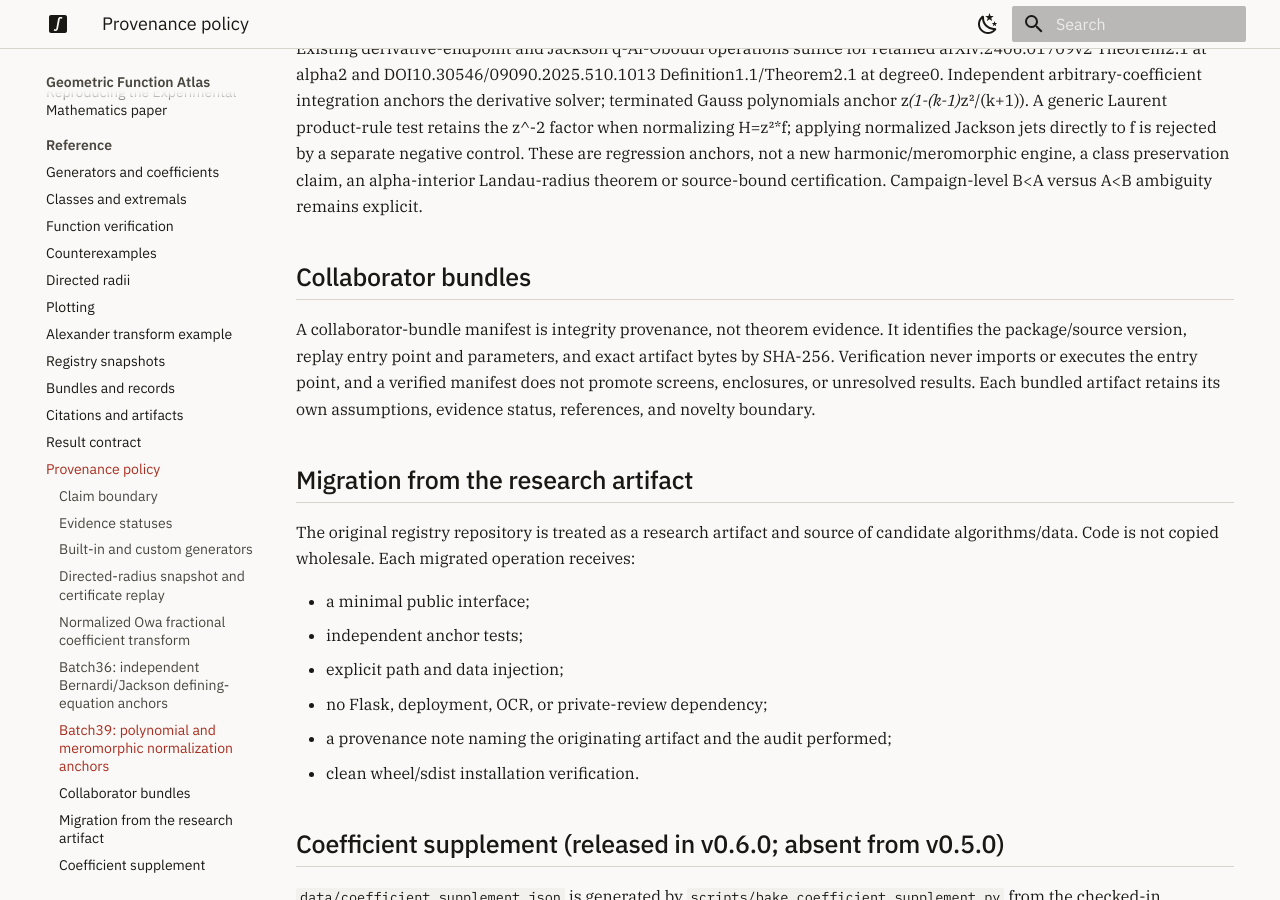
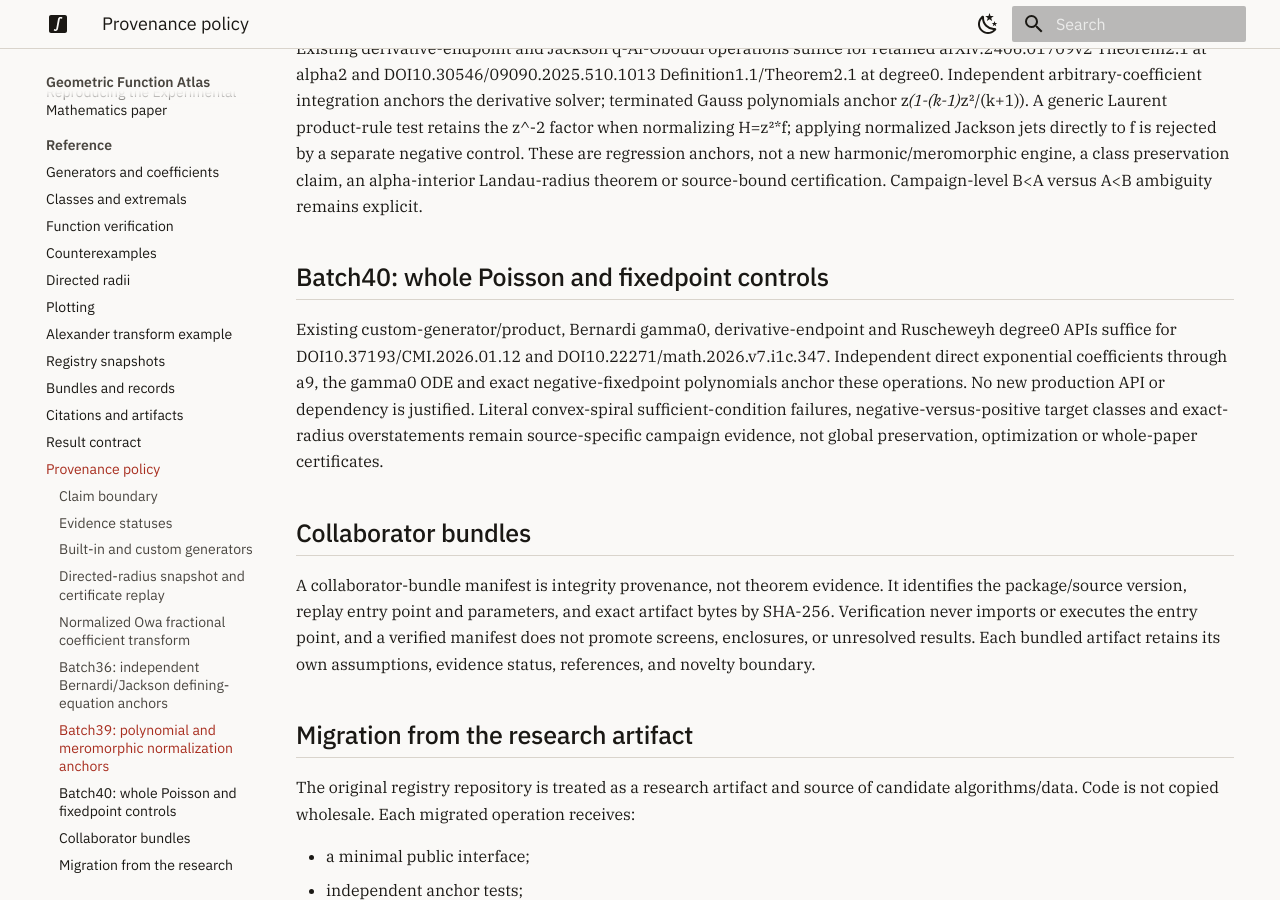
Before and after one commit to Prasanna28Devadiga/geometric-function-atlas, an MkDocs documentation site: the page built from docs/PROVENANCE.md, in a window 1280 px wide and 900 px high, scrolled down 5565 px. Built offline with MkDocs 1.6.1 and Material for MkDocs 9.7.7, drawn with Linux system fonts in a browser that asks for light colours.

Commit message:
test: anchor whole Poisson and fixedpoint literature controls

```diff
--- a/docs/PROVENANCE.md
+++ b/docs/PROVENANCE.md
@@ -296,6 +296,17 @@ These are regression anchors, not a new harmonic/meromorphic engine, a class
 preservation claim, an alpha-interior Landau-radius theorem or source-bound
 certification. Campaign-level B<A versus A<B ambiguity remains explicit.
 
+## Batch40: whole Poisson and fixedpoint controls
+
+Existing custom-generator/product, Bernardi gamma0, derivative-endpoint and
+Ruscheweyh degree0 APIs suffice for DOI10.37193/CMI.2026.01.12 and
+DOI10.22271/math.2026.v7.i1c.347. Independent direct exponential coefficients
+through a9, the gamma0 ODE and exact negative-fixedpoint polynomials anchor
+these operations. No new production API or dependency is justified. Literal
+convex-spiral sufficient-condition failures, negative-versus-positive target
+classes and exact-radius overstatements remain source-specific campaign
+evidence, not global preservation, optimization or whole-paper certificates.
+
 ## Collaborator bundles
 
 A collaborator-bundle manifest is integrity provenance, not theorem evidence.
```
Also changed, not shown: 1 other file.
